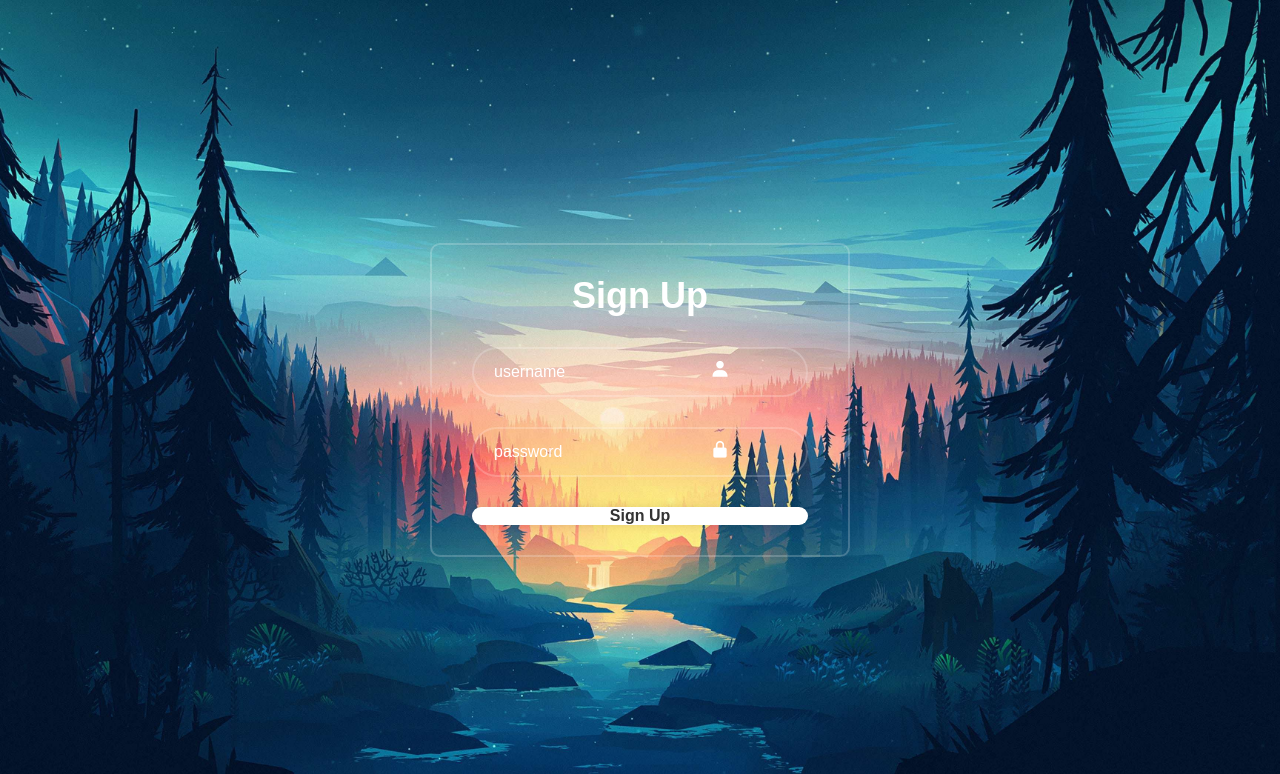
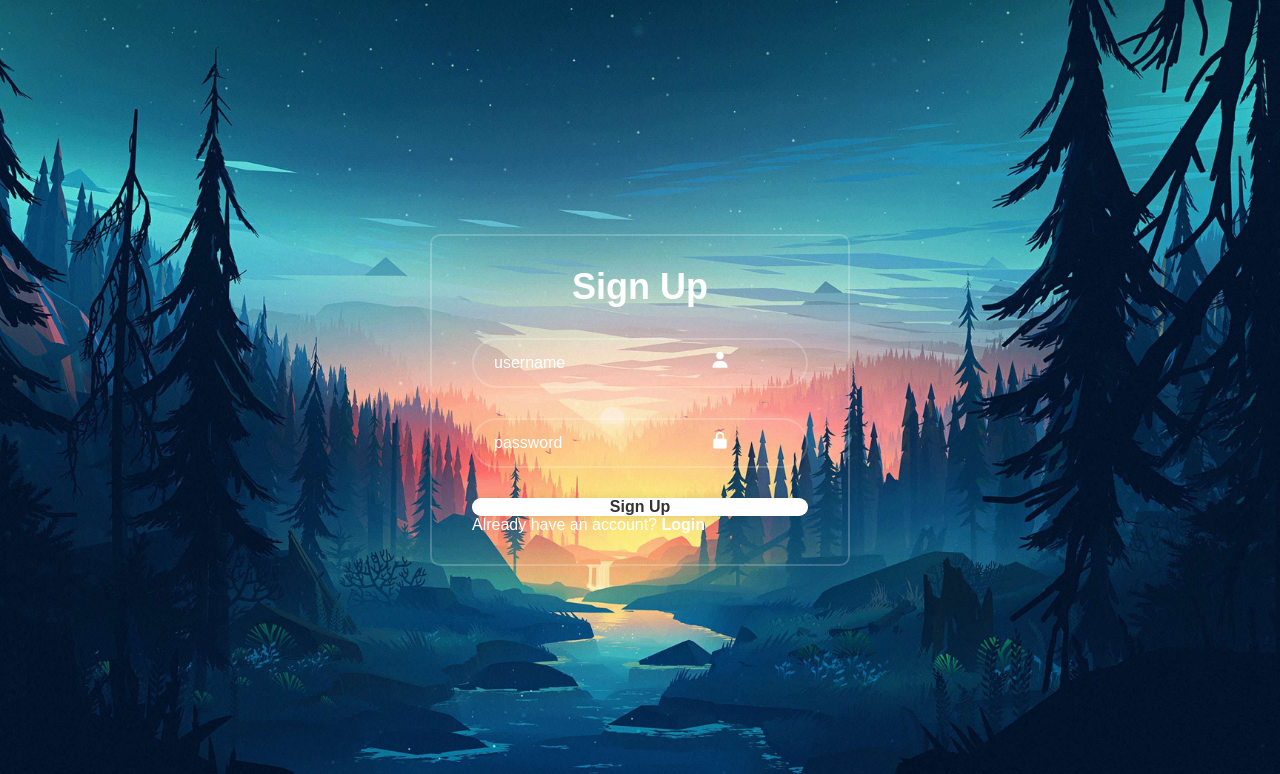
Before and after one commit to TanamiUsagiri/Project-1, a PHP site: page /be-signup.php in a window 1280 px wide. Shown: the top 774 px of the page. Run offline with PHP 8.4, Linux system fonts and the light colour scheme.

Commit message:
Add files via upload

```diff
--- a/be-connect.php
+++ b/be-connect.php
@@ -1,9 +1,10 @@
 <?php
+    session_start();
     $servername = "localhost";
     $username = "root";
     $password = "";
     $dbname = "websitelogin";
-    $conn_npt = new mysqli("$servername","$username","$password","$dbname");
+    $conn_npt = mysqli_connect("$servername","$username","$password","$dbname");
 /*    if($conn_npt->errno){
         echo "Lỗi kết nối, ". $conn_npt->error;
     }else{
--- a/be-css.css
+++ b/be-css.css
@@ -94,3 +94,11 @@ body{
 .wrapper .signup p a:hover{
     text-decoration: underline;
 }
+.wrapper .login p a{
+    color: #fff;
+    text-decoration: none;
+    font-weight: 600;
+}
+.wrapper .login p a:hover{
+    text-decoration: underline;
+}
--- a/be-signup.php
+++ b/be-signup.php
@@ -1,3 +1,19 @@
+<?php
+require 'be-connect.php';
+    if(isset($_POST['submit'])){
+    $username = $_POST["username"];
+    $password = $_POST["password"];
+    $duplicate = mysqli_query($conn_npt, "select * from logindetails where username='$username'");
+    if(mysqli_num_rows($duplicate) > 0){
+        echo "<script>alert ('Username is already taken!')</script>";
+    }
+    else{
+    $query = "insert into logindetails values ('','$username','$password')";
+    mysqli_query($conn_npt,$query);
+    echo "<script>alert ('Sign Up Successful!')</script>";
+    }
+}
+?>
 <!DOCTYPE html>
 <html lang="en">
 <head>
@@ -9,17 +25,21 @@
 </head>
 <body>
     <div class="wrapper">
-    <form method="post">
+    <form method="POST" autocomplete="off">
         <h1>Sign Up</h1>
         <div class="textbox">
-            <input type="text" placeholder="username">
+            <input type="text" id="username" name="username" placeholder="username" required>
             <i class='bx bxs-user'></i>
         </div>
         <div class="textbox">
-            <input type="password" placeholder="password">
+            <input type="password" id="password" name="password" placeholder="password" required>
             <i class='bx bxs-lock-alt' ></i>
         </div>
-        <input type="submit" class="btn" value="Sign Up" name=login_btn>
+        <input type="submit" class="btn" value="Sign Up" name="submit"><br>
+        <div class="login">
+            <p>Already have an account?
+                <a href="be-index.php">Login</a></p>
+        </div>
     </div>
     </form>
 </body>
```
Also changed, not shown: be-index.php (+26 -4 lines).
